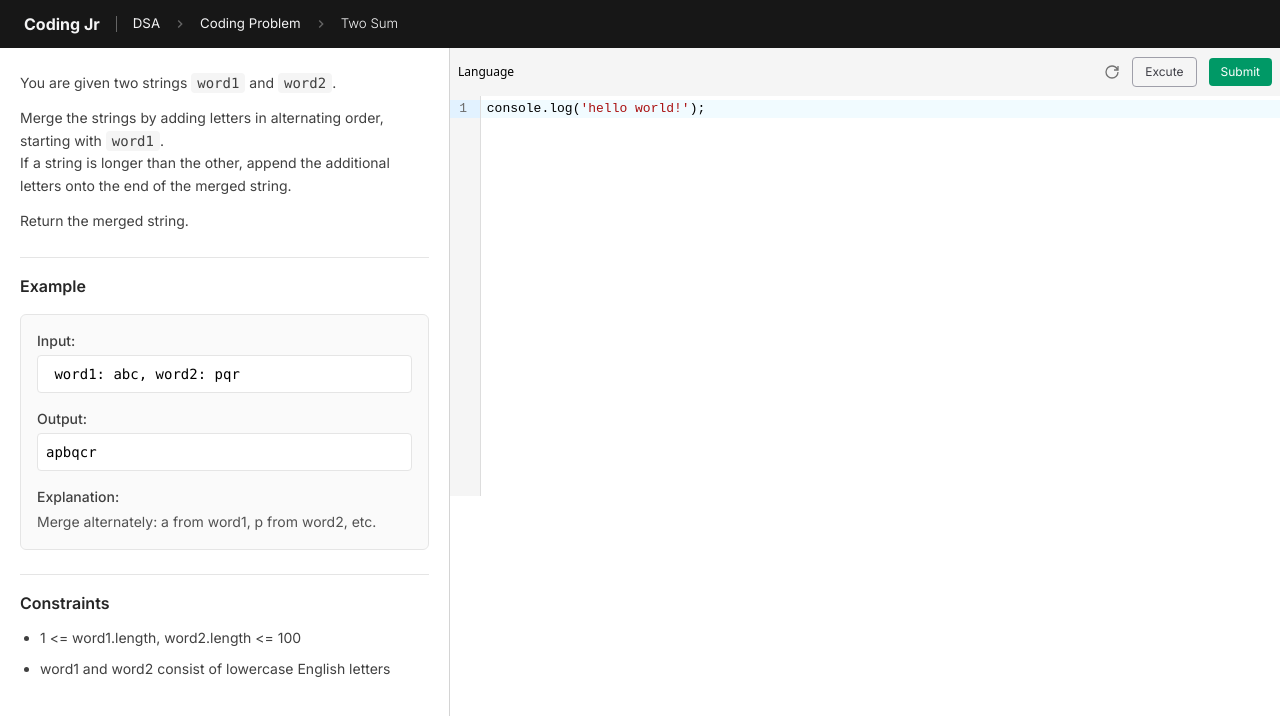
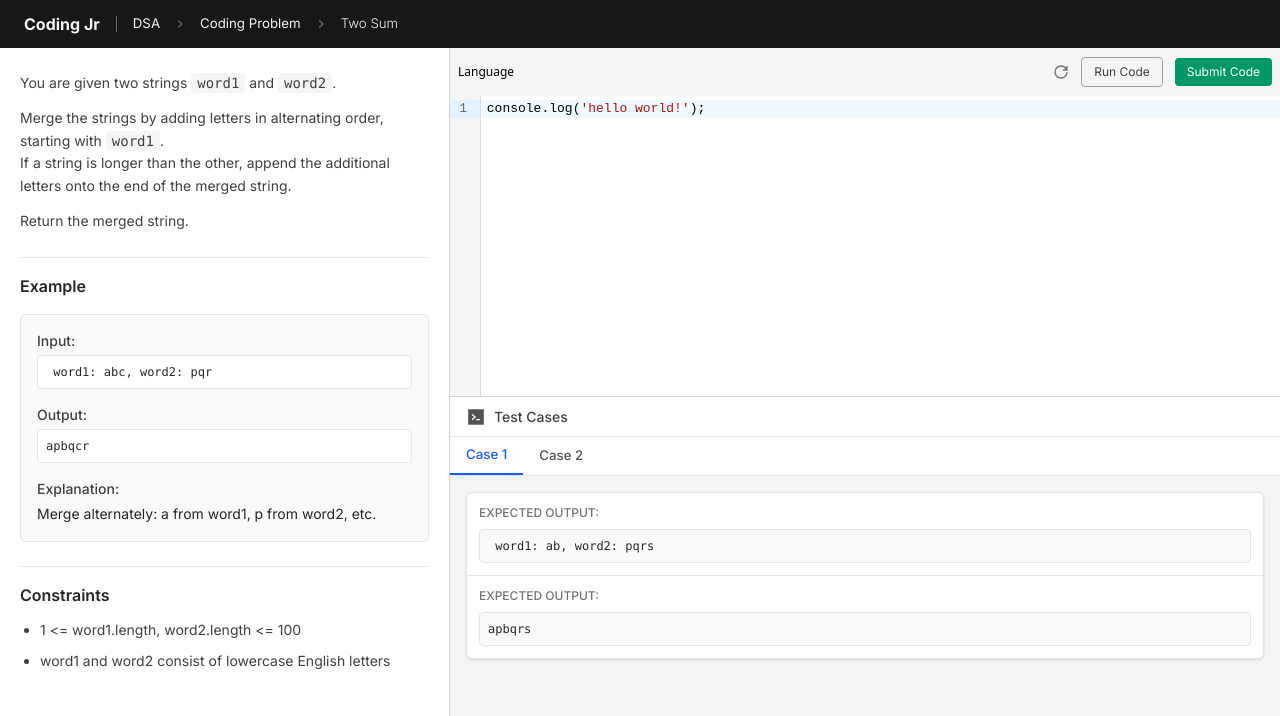
Before and after one commit to Utkarshrajmishra/coding-jr-code-editor, a React (Vite) app: page / in a window 1280 px wide. Shown: the top 716 px of the page. Built offline with nearby package versions, Linux system fonts and the light colour scheme.

Commit message:
Add: Problems Component

```diff
--- a/src/App.tsx
+++ b/src/App.tsx
@@ -1,15 +1,19 @@
 import CodeEditor from "./components/CodeEditor";
 import Header from "./components/Header";
 import Problem from "./components/Problem";
+import TestCase from "./components/Testcase";
 
 function App() {
   return (
     <>
-      <main className="h-screen overflow-x-hidden">
+      <main className="h-screen overflow-y-hidden">
         <Header />
         <div className="flex w-full">
           <Problem />
-          <CodeEditor />
+          <div>
+            <CodeEditor />
+            <TestCase/>
+          </div>
         </div>
       </main>
     </>
--- a/src/components/CodeEditor.tsx
+++ b/src/components/CodeEditor.tsx
@@ -18,10 +18,10 @@ const CodeEditor = () => {
         <div className="flex items-center gap-3">
             <GrPowerReset className="text-neutral-500"/>
           <button className="text-xs text-zinc-700 border-1 text-white border-zinc-400 py-[6px] px-3 rounded font-inter">
-            Excute
+            Run Code
           </button>
           <button className="text-xs text-white bg-emerald-600 py-[6px] px-3 rounded font-inter">
-            Submit
+            Submit Code
           </button>
 
         </div>
@@ -29,7 +29,7 @@ const CodeEditor = () => {
       <CodeMirror
         value={value}
         width="calc(100vw-450px)"
-        height="400px"
+        height="300px"
         extensions={[javascript({ jsx: true })]}
         onChange={onChange}
       />
--- a/src/components/Problem.tsx
+++ b/src/components/Problem.tsx
@@ -3,7 +3,7 @@ import { problems } from "../constants/problems";
 
 const Problem = () => {
   return (
-    <section className="font-inter border-r border-neutral-300 py-3 px-5 w-[450px] h-[100vh] overflow-y-auto">
+    <section className="font-inter border-r border-neutral-300 py-3 px-5 w-[450px] h-[100vh] overflow-y-scroll">
       <div className="space-y-6">
         {/* Tags Section
         <div className="flex text-sm gap-3 flex-wrap">
@@ -77,7 +77,7 @@ const Problem = () => {
               <p className="font-medium text-sm text-neutral-700 mb-1">
                 Input:
               </p>
-              <pre className="bg-white p-2 rounded border border-neutral-200 text-sm font-mono overflow-x-auto">
+              <pre className="bg-white p-2  text-zinc-800 text-xs rounded border border-neutral-200 text-sm font-mono overflow-x-auto">
                 {problems[0].example.input}
               </pre>
             </div>
@@ -86,7 +86,7 @@ const Problem = () => {
               <p className="font-medium text-sm text-neutral-700 mb-1">
                 Output:
               </p>
-              <pre className="bg-white p-2 rounded border border-neutral-200 text-sm font-mono overflow-x-auto">
+              <pre className="bg-white p-2 text-zinc-800 text-xs rounded border border-neutral-200 text-sm font-mono overflow-x-auto">
                 {problems[0].example.output}
               </pre>
             </div>
@@ -95,15 +95,14 @@ const Problem = () => {
               <p className="font-medium text-sm text-neutral-700 mb-1">
                 Explanation:
               </p>
-              <p className="text-sm text-neutral-600 leading-relaxed">
+              <p className="text-sm text-zinc-800 leading-relaxed">
                 {problems[0].example.explanation}
               </p>
             </div>
           </div>
         </div>
 
-        {/* Constraints Section */}
-        <div className="space-y-3 border-t border-neutral-200 pt-4">
+        <div className="space-y-3 mb-4 border-t border-neutral-200 pt-4">
           <p className="font-semibold text-neutral-800 text-base">
             Constraints
           </p>
--- /dev/null
+++ b/src/components/Testcase.tsx
@@ -0,0 +1,61 @@
+import { useState } from "react";
+import { AiFillCode } from "react-icons/ai";
+import { problems } from "../constants/problems";
+
+const TestCase = () => {
+  const [activeTest, setActiveTest] = useState(0);
+
+  return (
+    <section className="border-t h-[calc(100vh-349px)] overflow-y-scroll font-inter border-neutral-300 bg-neutral-100 flex flex-col">
+      {/* Header */}
+      <div className="h-10 px-4 border-b border-neutral-200 flex items-center gap-2 bg-white">
+        <AiFillCode className="size-5 text-neutral-600" />
+        <p className="text-neutral-700 text-sm font-medium">Test Cases</p>
+      </div>
+
+      <div className="flex  border-b border-neutral-200 bg-white">
+        {problems[0].testCases?.map((item, index) => (
+          <button
+            key={index}
+            className={`px-4 text-[0.83rem] py-2  font-medium transition-colors ${
+              activeTest === index
+                ? "text-blue-600 border-b-2 border-blue-600"
+                : "text-neutral-600 hover:bg-neutral-50"
+            }`}
+            onClick={() => setActiveTest(index)}
+          >
+            Case {index + 1}
+          </button>
+        ))}
+      </div>
+
+      {problems[0].testCases && problems[0].testCases.length > 0 && (
+        <div className="p-4 overflow-auto flex-1">
+          <div className="bg-white rounded-md border border-neutral-200 shadow-sm">
+            <div className="p-3 border-b border-neutral-200">
+              <p className="text-xs font-medium text-neutral-500 mb-2">
+                EXPECTED OUTPUT:
+              </p>
+
+              <pre className="bg-neutral-50 text-zinc-800 p-2 text-xs rounded border border-neutral-200 text-sm font-mono overflow-x-auto whitespace-pre-wrap">
+                {problems[0].testCases[activeTest].input}
+              </pre>
+            </div>
+
+            <div className="p-3 text-xs">
+              <p className="text-xs  font-medium text-neutral-500 mb-2">
+                EXPECTED OUTPUT:
+              </p>
+
+              <pre className="bg-neutral-50 text-zinc-800 text-light  text-xs p-2 rounded border border-neutral-200 text-sm font-mono overflow-x-auto whitespace-pre-wrap">
+                {problems[0].testCases[activeTest].output}
+              </pre>
+            </div>
+          </div>
+        </div>
+      )}
+    </section>
+  );
+};
+
+export default TestCase;
--- a/src/constants/problems.ts
+++ b/src/constants/problems.ts
@@ -18,8 +18,8 @@ Return the merged string.
       explanation: "Merge alternately: a from word1, p from word2, etc.",
     },
     testCases: [
-      { input: { word1: "ab", word2: "pqrs" }, output: "apbqrs" },
-      { input: { word1: "abcd", word2: "pq" }, output: "apbqcd" },
+      { input: " word1: ab, word2: pqrs ", output: "apbqrs" },
+      { input: " word1: abcd, word2: pq ", output: "apbqcd" },
     ],
     constraints: [
       "1 <= word1.length, word2.length <= 100",
```
